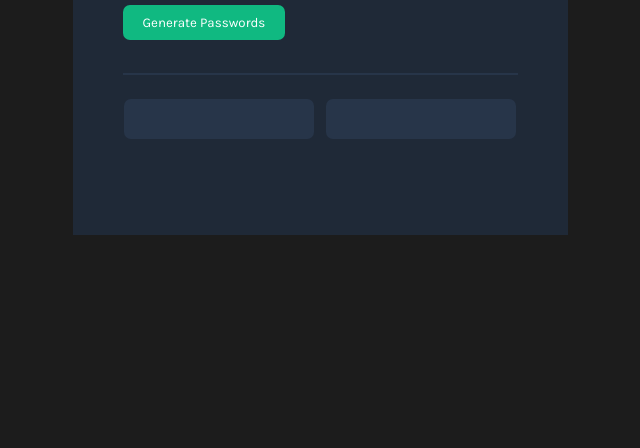
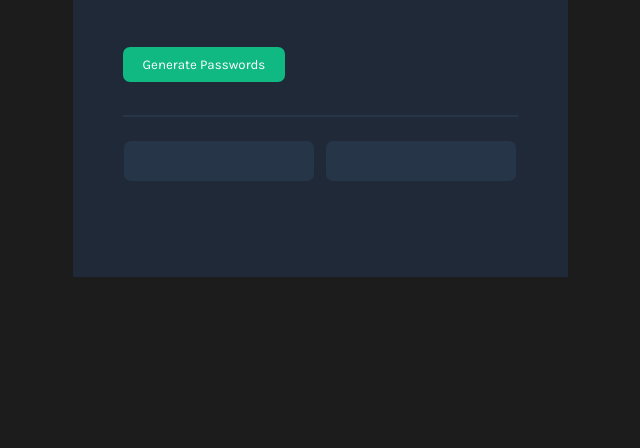
Before and after one commit to superspicysalsa/Password-Generator, a plain HTML site: page index.html in a window 1280 px wide. Shown: the part 352-800 px from the top of the page, without its empty margins (320-960 px from the left). Drawn offline with Linux system fonts and the light colour scheme.

Commit message:
Fixed height

```diff
--- a/index.css
+++ b/index.css
@@ -19,7 +19,7 @@ h1 {
     display: flex;
     justify-content: center;
     align-items: center;
-    height: 700px;
+    height: 100%;
 }
 
 .first {
```
